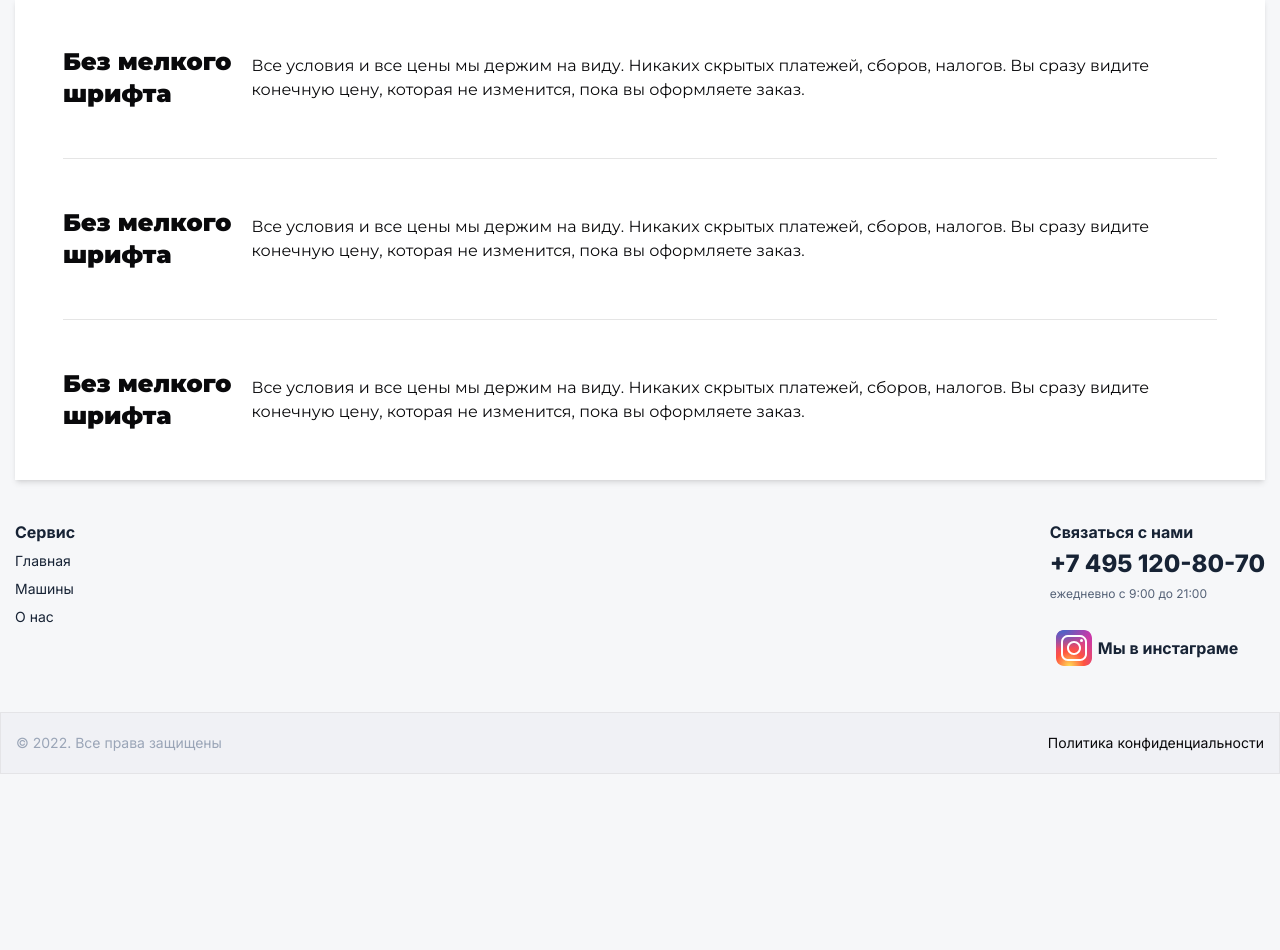
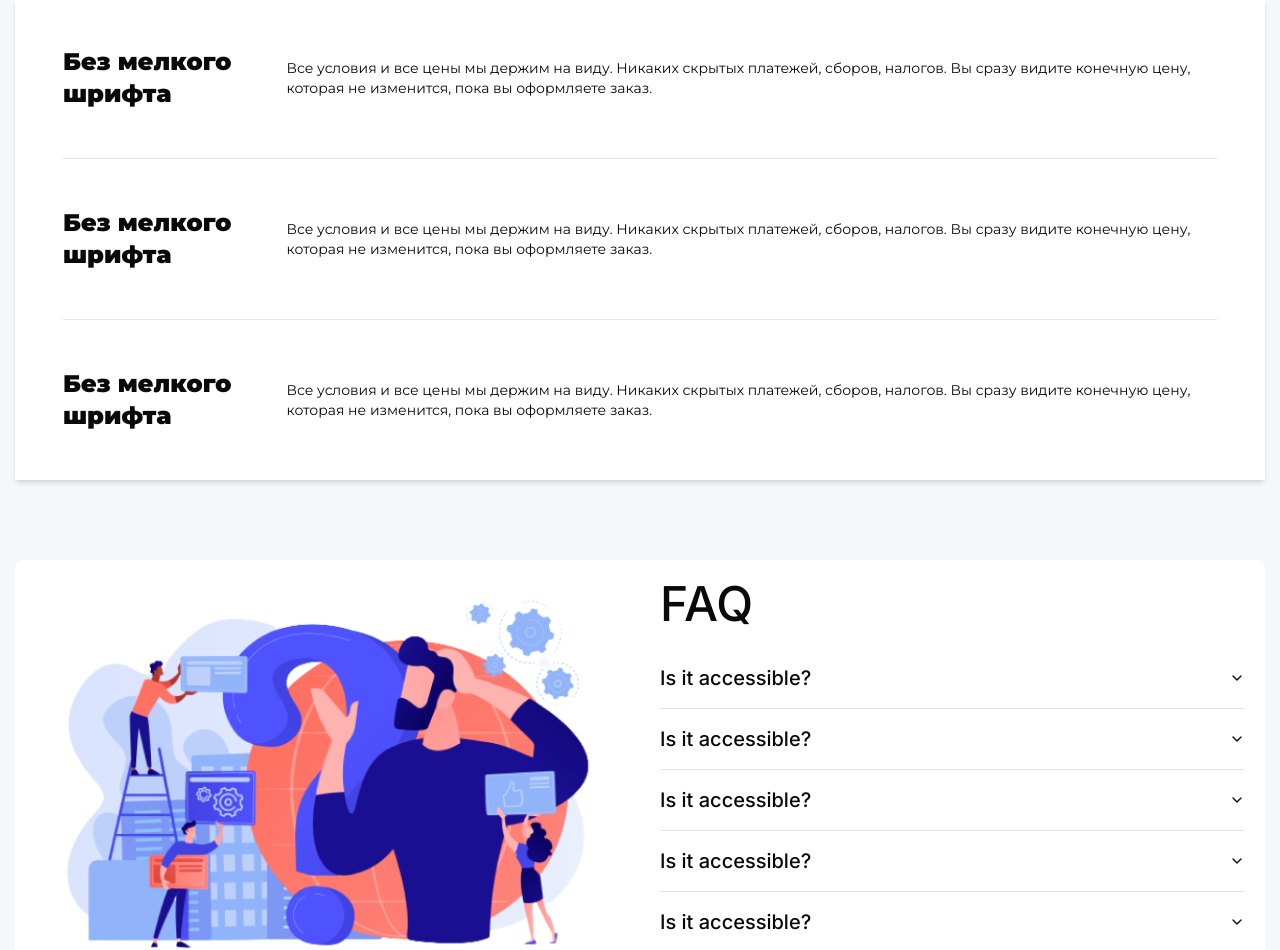
Before and after one commit to MagaFreelancer/rent-car, a React (Vite) app: page / in a window 1280 px wide. Shown: the part 378-1328 px from the top of the page. Before the commit the page ends 1152 px from the top, so only its background shows below. Built offline with nearby package versions, Linux system fonts and the light colour scheme; no server answers.

Commit message:
added f.a.q.

```diff
--- a/package.json
+++ b/package.json
@@ -20,6 +20,7 @@
         "@mui/icons-material": "^6.1.3",
         "@mui/material": "^6.1.3",
         "@mui/styled-engine-sc": "^6.1.3",
+        "@radix-ui/react-accordion": "^1.2.2",
         "@radix-ui/react-avatar": "^1.1.1",
         "@radix-ui/react-checkbox": "^1.1.2",
         "@radix-ui/react-dialog": "^1.1.2",
--- a/src/pages/homePage/components/about/index.tsx
+++ b/src/pages/homePage/components/about/index.tsx
@@ -8,29 +8,35 @@ interface Props {
 
 export const About: React.FC<Props> = ({ className }: Props) => {
     return (
-        <div className={cn('font-montserrat', className)}>
+        <div className={cn('font-montserrat mb-20', className)}>
             <Title className="mb-10 font-black">Почему мы?</Title>
             <ul className="bg-white shadow-md px-12">
-                <li className=" flex  justify-between items-center py-12 border-b-[1px] border-black/10">
-                    <div className="text-2xl font-black">Без мелкого шрифта</div>
-                    <p className="font-sm">
+                <li className=" flex  justify-between items-center py-12 max-sm:block max-sm:text-center border-b-[1px] border-black/10">
+                    <div className="text-2xl font-black mr-4 max-md:text-xl max-sm:mb-5">
+                        Без мелкого шрифта
+                    </div>
+                    <p className="text-sm max-md:text-xs">
                         Все условия и все цены мы держим на виду. Никаких скрытых платежей, сборов,
                         налогов. Вы сразу видите конечную цену, которая не изменится, пока вы
                         оформляете заказ.
                     </p>
                 </li>
 
-                <li className=" flex  justify-between items-center  py-12 border-b-[1px] border-black/10">
-                    <div className="text-2xl font-black">Без мелкого шрифта</div>
-                    <p className="font-sm">
+                <li className=" flex  justify-between items-center  py-12 max-sm:block max-sm:text-center border-b-[1px] border-black/10">
+                    <div className="text-2xl font-black mr-4 max-md:text-xl max-sm:mb-5">
+                        Без мелкого шрифта
+                    </div>
+                    <p className="text-sm max-md:text-xs">
                         Все условия и все цены мы держим на виду. Никаких скрытых платежей, сборов,
                         налогов. Вы сразу видите конечную цену, которая не изменится, пока вы
                         оформляете заказ.
                     </p>
                 </li>
-                <li className=" flex  justify-between items-center py-12 ">
-                    <div className="text-2xl font-black">Без мелкого шрифта</div>
-                    <p className="font-sm">
+                <li className=" flex  justify-between items-center py-12  max-sm:block max-sm:text-center">
+                    <div className="text-2xl font-black mr-4 max-md:text-xl max-sm:mb-5">
+                        Без мелкого шрифта
+                    </div>
+                    <p className="text-sm max-md:text-xs">
                         Все условия и все цены мы держим на виду. Никаких скрытых платежей, сборов,
                         налогов. Вы сразу видите конечную цену, которая не изменится, пока вы
                         оформляете заказ.
--- a/src/pages/homePage/index.tsx
+++ b/src/pages/homePage/index.tsx
@@ -4,7 +4,9 @@ import Container from '@/shared/container';
 import { CategoryCarsSlider } from '@/components/categoryCars';
 import useGetCars from './hooks/useGetCars';
 import { About } from './components/about';
-
+import { Accordion, AccordionContent, AccordionItem, AccordionTrigger } from '@/shared/accordion';
+import faqImg from '@/assets/faq.png';
+import Title from '@/shared/Title';
 interface Props {
     className?: string;
 }
@@ -18,6 +20,64 @@ export const HomePage: React.FC<Props> = ({ className }: Props) => {
             <Container>
                 <CategoryCarsSlider objs={cars} title="Cars" beforeTitle="New" />
                 <About />
+                <div className="grid grid-cols-2 gap-10 bg-white p-5 rounded-lg max-md:grid-cols-1">
+                    <div className="flex justify-center">
+                        <img src={faqImg} className="max-h-[400px] max-md:h-[200px]" alt="" />
+                    </div>
+                    <div>
+                        <Title className="mb-5 ">FAQ</Title>
+                        <Accordion type="single" collapsible>
+                            <AccordionItem value="item-1">
+                                <AccordionTrigger>Is it accessible?</AccordionTrigger>
+                                <AccordionContent>
+                                    Yes. It adheres to the WAI-ARIA design pattern.
+                                </AccordionContent>
+                            </AccordionItem>
+                            <AccordionItem value="item-2">
+                                <AccordionTrigger>Is it accessible?</AccordionTrigger>
+                                <AccordionContent>
+                                    Yes. It adheres to the WAI-ARIA design pattern.
+                                </AccordionContent>
+                            </AccordionItem>
+                            <AccordionItem value="item-3">
+                                <AccordionTrigger>Is it accessible?</AccordionTrigger>
+                                <AccordionContent>
+                                    Yes. It adheres to the WAI-ARIA design pattern.
+                                </AccordionContent>
+                            </AccordionItem>
+                            <AccordionItem value="item-4">
+                                <AccordionTrigger>Is it accessible?</AccordionTrigger>
+                                <AccordionContent>
+                                    Yes. It adheres to the WAI-ARIA design pattern.
+                                </AccordionContent>
+                            </AccordionItem>
+                            <AccordionItem value="item-5">
+                                <AccordionTrigger>Is it accessible?</AccordionTrigger>
+                                <AccordionContent>
+                                    Yes. It adheres to the WAI-ARIA design pattern.
+                                </AccordionContent>
+                            </AccordionItem>
+                            <AccordionItem value="item-3">
+                                <AccordionTrigger>Is it accessible?</AccordionTrigger>
+                                <AccordionContent>
+                                    Yes. It adheres to the WAI-ARIA design pattern.
+                                </AccordionContent>
+                            </AccordionItem>
+                            <AccordionItem value="item-4">
+                                <AccordionTrigger>Is it accessible?</AccordionTrigger>
+                                <AccordionContent>
+                                    Yes. It adheres to the WAI-ARIA design pattern.
+                                </AccordionContent>
+                            </AccordionItem>
+                            <AccordionItem value="item-5">
+                                <AccordionTrigger>Is it accessible?</AccordionTrigger>
+                                <AccordionContent>
+                                    Yes. It adheres to the WAI-ARIA design pattern.
+                                </AccordionContent>
+                            </AccordionItem>
+                        </Accordion>
+                    </div>
+                </div>
             </Container>
         </div>
     );
--- /dev/null
+++ b/src/shared/accordion.tsx
@@ -0,0 +1,52 @@
+import * as React from 'react';
+import * as AccordionPrimitive from '@radix-ui/react-accordion';
+import { ChevronDown } from 'lucide-react';
+
+import { cn } from '@/lib/utils';
+
+const Accordion = AccordionPrimitive.Root;
+
+const AccordionItem = React.forwardRef<
+    React.ElementRef<typeof AccordionPrimitive.Item>,
+    React.ComponentPropsWithoutRef<typeof AccordionPrimitive.Item>
+>(({ className, ...props }, ref) => (
+    <AccordionPrimitive.Item ref={ref} className={cn('border-b', className)} {...props} />
+));
+AccordionItem.displayName = 'AccordionItem';
+
+const AccordionTrigger = React.forwardRef<
+    React.ElementRef<typeof AccordionPrimitive.Trigger>,
+    React.ComponentPropsWithoutRef<typeof AccordionPrimitive.Trigger>
+>(({ className, children, ...props }, ref) => (
+    <AccordionPrimitive.Header className="flex">
+        <AccordionPrimitive.Trigger
+            ref={ref}
+            className={cn(
+                'flex flex-1 items-center justify-between py-4 font-medium transition-all hover:underline [&[data-state=open]>svg]:rotate-180',
+                className
+            )}
+            {...props}
+        >
+            {children}
+            <ChevronDown className="h-4 w-4 shrink-0 transition-transform duration-200" />
+        </AccordionPrimitive.Trigger>
+    </AccordionPrimitive.Header>
+));
+AccordionTrigger.displayName = AccordionPrimitive.Trigger.displayName;
+
+const AccordionContent = React.forwardRef<
+    React.ElementRef<typeof AccordionPrimitive.Content>,
+    React.ComponentPropsWithoutRef<typeof AccordionPrimitive.Content>
+>(({ className, children, ...props }, ref) => (
+    <AccordionPrimitive.Content
+        ref={ref}
+        className="overflow-hidden text-sm transition-all data-[state=closed]:animate-accordion-up data-[state=open]:animate-accordion-down"
+        {...props}
+    >
+        <div className={cn('pb-4 pt-0', className)}>{children}</div>
+    </AccordionPrimitive.Content>
+));
+
+AccordionContent.displayName = AccordionPrimitive.Content.displayName;
+
+export { Accordion, AccordionItem, AccordionTrigger, AccordionContent };
--- a/tailwind.config.js
+++ b/tailwind.config.js
@@ -5,15 +5,25 @@ export default {
     theme: {
         extend: {
             screens: {
-                'max-xl': { max: '11399px' },
-                'max-lg': { max: '1200px' },
-                'max-md': { max: '992px' },
-                'max-sm': { max: '768px' },
-                'max-xs': { max: '480px' },
+                'max-xl': {
+                    max: '11399px',
+                },
+                'max-lg': {
+                    max: '1200px',
+                },
+                'max-md': {
+                    max: '992px',
+                },
+                'max-sm': {
+                    max: '768px',
+                },
+                'max-xs': {
+                    max: '480px',
+                },
             },
             fontFamily: {
                 sans: ['Poppins', 'sans-serif'],
-                jakarta: ['"Plus Jakarta Sans"', 'sans-serif'], // Добавляем кастомный шрифт
+                jakarta: ['Plus Jakarta Sans"', 'sans-serif'],
                 inter: ['Inter', 'sans-serif'],
                 montserrat: ['Montserrat', 'sans-serif'],
             },
@@ -36,7 +46,6 @@ export default {
                 placeholder: 'rgba(23, 35, 53, 0.44)',
                 placeholder600: 'rgba(23, 35, 53, 0.6)',
                 red600: 'rgb(241, 75, 60)',
-
                 card: {
                     DEFAULT: 'hsl(var(--card))',
                     foreground: 'hsl(var(--card-foreground))',
@@ -76,6 +85,28 @@ export default {
                     5: 'hsl(var(--chart-5))',
                 },
             },
+            keyframes: {
+                'accordion-down': {
+                    from: {
+                        height: '0',
+                    },
+                    to: {
+                        height: 'var(--radix-accordion-content-height)',
+                    },
+                },
+                'accordion-up': {
+                    from: {
+                        height: 'var(--radix-accordion-content-height)',
+                    },
+                    to: {
+                        height: '0',
+                    },
+                },
+            },
+            animation: {
+                'accordion-down': 'accordion-down 0.2s ease-out',
+                'accordion-up': 'accordion-up 0.2s ease-out',
+            },
         },
     },
 
```
Also changed, not shown: src/assets/faq.png (added), 1 other file (tests, documents, lock files or other folders).
